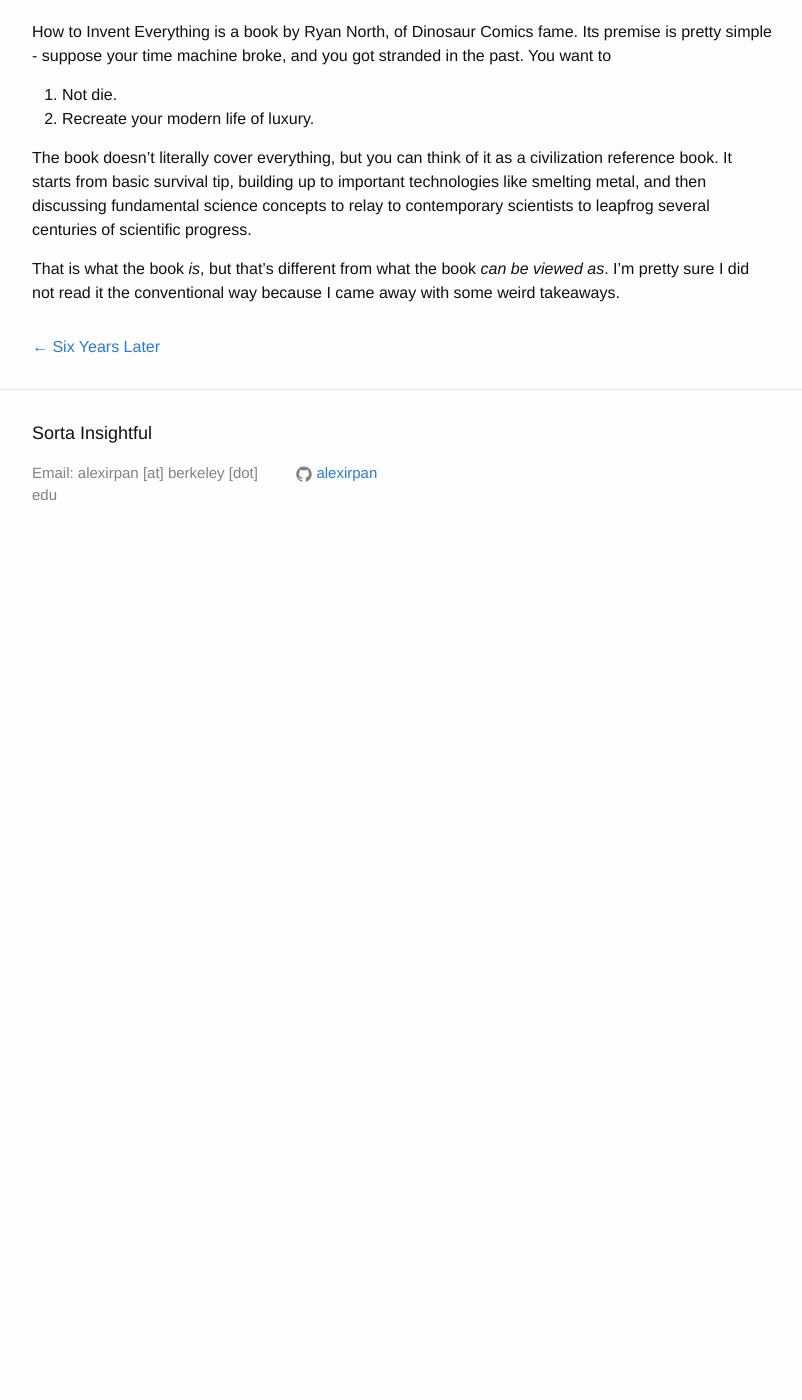
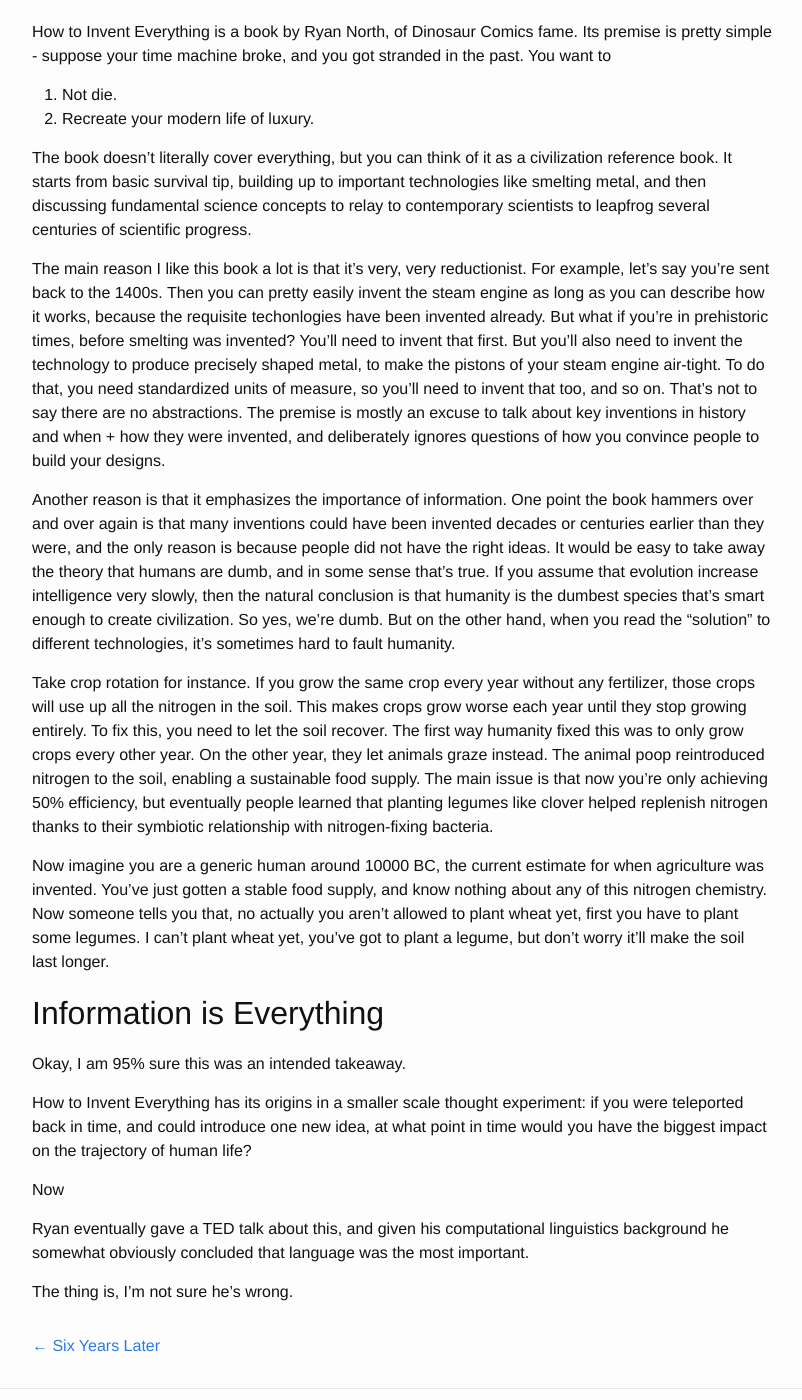
Before and after one commit to alexirpan/alexirpan.github.io, a Jekyll site: the page built from _posts/2021-10-25-invent-everything.markdown, in a window 1280 px wide and 1400 px high, scrolled down 203 px. Shown: the whole window, without its empty margins (238-1040 px from the left). Built offline with Jekyll 4.4.1, drawn with Linux system fonts in a browser that asks for light colours; nearby versions of some CDN libraries; before the commit the page ends 900 px from its top, so only the background shows below that.

Commit message:
Partial work continue later

```diff
--- a/_posts/2021-10-25-invent-everything.markdown
+++ b/_posts/2021-10-25-invent-everything.markdown
@@ -17,6 +17,56 @@
 technologies like smelting metal, and then discussing fundamental science concepts
 to relay to contemporary scientists to leapfrog several centuries of scientific progress.
 
-That is what the book *is*, but that's different from what the book *can be viewed as*.
-I'm pretty sure I did not read it the conventional way because I came away with some
-weird takeaways.
+The main reason I like this book a lot is that it's very, very reductionist. For example,
+let's say you're sent back to the 1400s. Then you can pretty easily invent the steam engine as long
+as you can describe how it works, because the requisite techonlogies have been invented already.
+But what if you're in prehistoric times, before smelting was invented? You'll need to invent that first.
+But you'll also need to invent the technology to produce precisely shaped metal, to make the pistons
+of your steam engine air-tight. To do that, you need standardized units of measure, so you'll need to
+invent that too, and so on. That's not to say there are no abstractions. The premise is mostly an
+excuse to talk about key inventions in history and when + how they were invented, and deliberately
+ignores questions of how you convince people to build your designs.
+
+Another reason is that it emphasizes the importance of information. One point the book hammers over
+and over again is that many inventions could have been invented decades or centuries earlier than
+they were, and the only reason is because people did not have the right ideas. It would be easy
+to take away the theory that humans are dumb, and in some sense that's true. If you assume that
+evolution increase intelligence very slowly, then the natural conclusion is that humanity
+is the dumbest species that's smart enough to create civilization. So yes, we're dumb. But on
+the other hand, when you read the "solution" to different technologies, it's sometimes hard to
+fault humanity.
+
+Take crop rotation for instance. If you grow the same crop every year without any fertilizer, those
+crops will use up all the nitrogen in the soil. This makes crops grow worse each year until they
+stop growing entirely. To fix this, you need to let the soil recover. The first way humanity fixed this
+was to only grow crops every other year. On the other year, they let animals graze instead. The animal
+poop reintroduced nitrogen to the soil, enabling a sustainable food supply. The main issue is that
+now you're only achieving 50% efficiency, but eventually people learned that planting legumes like
+clover helped replenish nitrogen thanks to their symbiotic relationship with nitrogen-fixing bacteria.
+
+Now imagine you are a generic human around 10000 BC, the current estimate for when agriculture was invented.
+You've just gotten a stable food supply, and know nothing about any of this nitrogen chemistry. Now someone
+tells you that, no actually you aren't allowed to plant wheat yet, first you have to plant some legumes.
+I
+can't plant wheat
+yet, you've got to plant a legume, but don't worry it'll make the soil last longer.
+
+
+
+
+Information is Everything
+-----------------------------------------------------------------------
+
+Okay, I am 95% sure this was an intended takeaway.
+
+How to Invent Everything has its origins in a smaller scale thought experiment: if you were
+teleported back in time, and could introduce one new idea, at what point in time would you
+have the biggest impact on the trajectory of human life?
+
+Now
+
+Ryan eventually gave a TED talk
+about this, and given his computational linguistics background he somewhat obviously concluded
+that language was the most important.
+
+The thing is, I'm not sure he's wrong.
```
